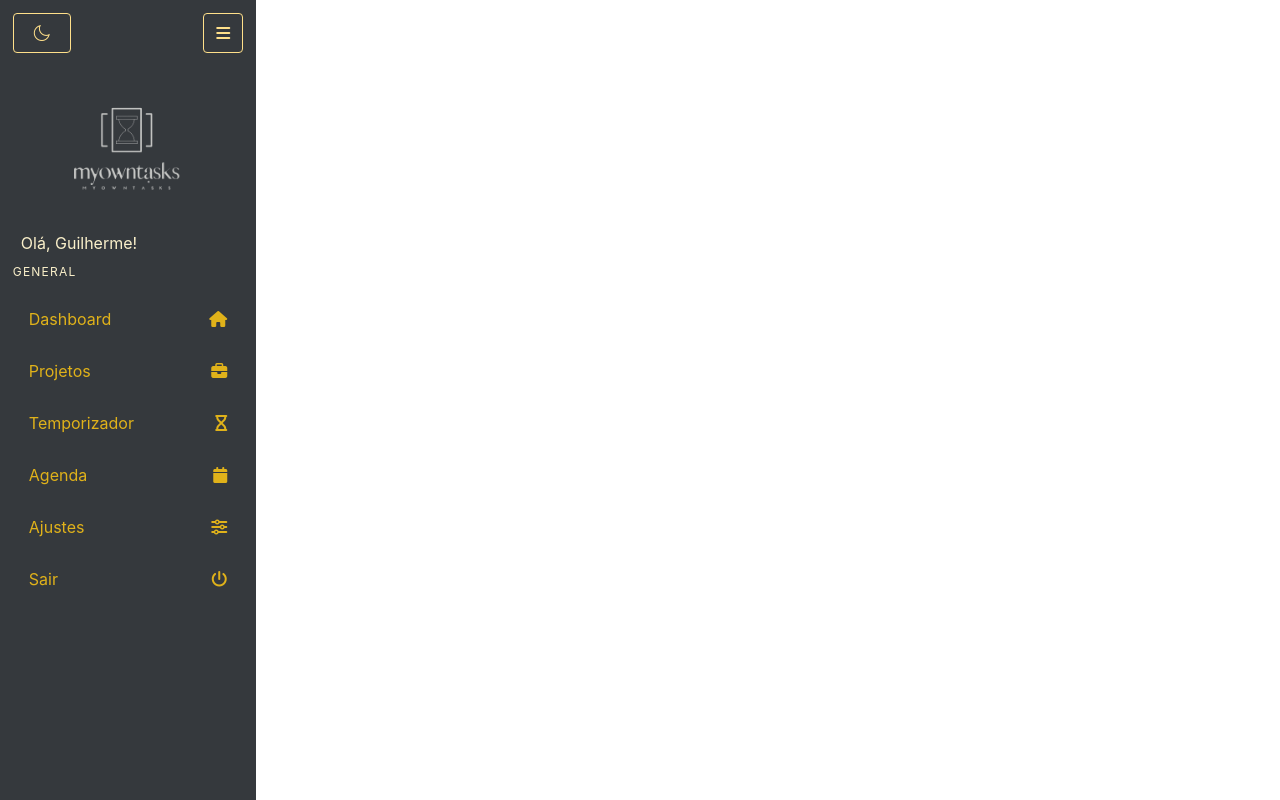
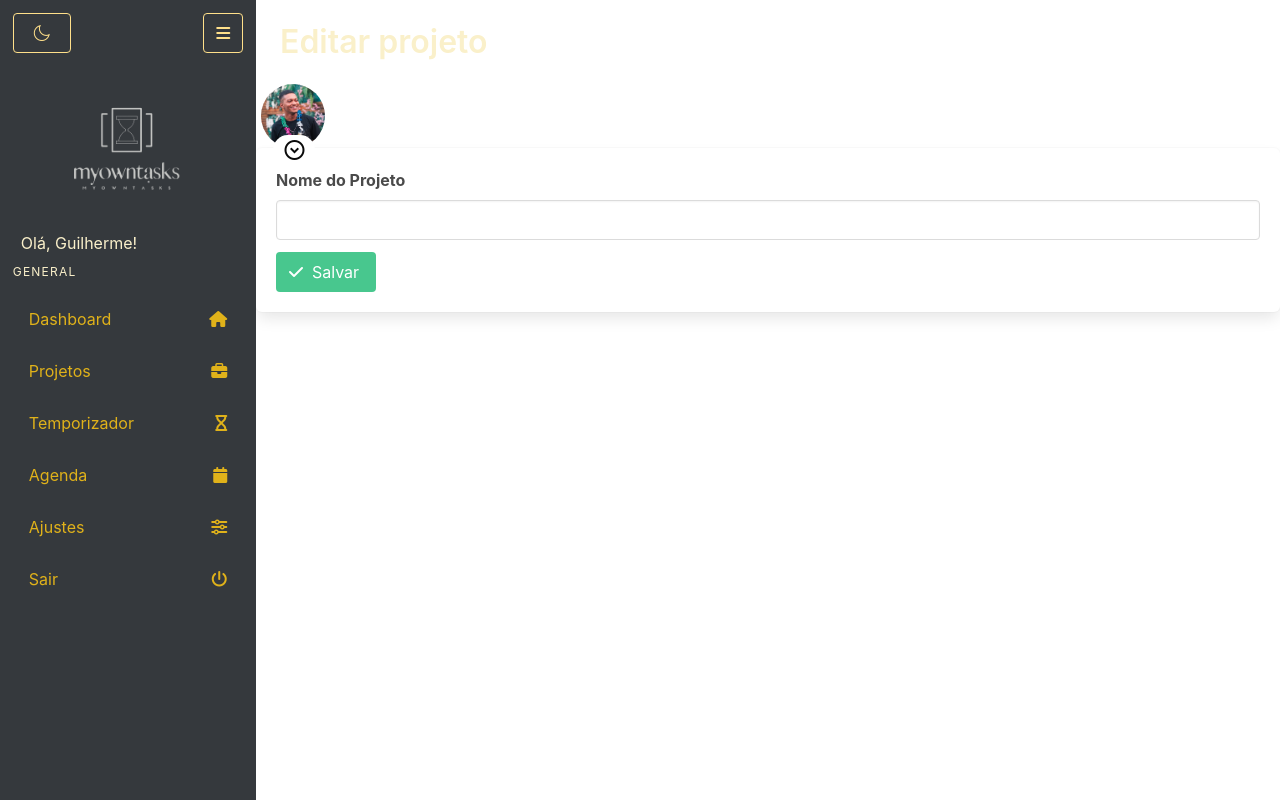
Before and after one commit to guihlsp/myOwnTasks, a Vue app: page /#/projetos/1 in a window 1280 px wide. Built offline with nearby package versions, Linux system fonts and the light colour scheme.

Commit message:
adicionar projeto

```diff
--- a/src/components/Tarefa.vue
+++ b/src/components/Tarefa.vue
@@ -1,7 +1,7 @@
 <template>
     <Box>
         <div class="columns">
-            <div class="column is-7">
+            <div class="column is-7 tarefa">
                 {{tarefa.descricao || "Tarefa sem descrição"}}
             </div>
             <div class="column">
@@ -39,4 +39,9 @@ export default defineComponent({
     color: var(--texto-secundario);
 
 }
+.tarefa{
+    display: flex;
+    align-items: center;
+    justify-content: center;
+}
 </style>
--- a/src/router/index.ts
+++ b/src/router/index.ts
@@ -4,6 +4,8 @@ import Dashboard from '@/views/Dashboard.vue'
 import Configuracoes from '@/views/Configuracoes.vue'
 import Agenda from '@/views/Agenda.vue'
 import Projetos from '@/views/Projetos.vue'
+import Adicionar from '@/views/Projetos/Adicionar.vue'
+import Editar from '@/views/Projetos/Editar.vue'
 
 
 const rotas: RouteRecordRaw[] = [{
@@ -16,6 +18,16 @@ const rotas: RouteRecordRaw[] = [{
     path: '/projetos',
     name: 'Projetos',
     component: Projetos
+},
+{
+    path: '/projetos/adicionar',
+    name: 'Adicionar projeto',
+    component: Adicionar
+},
+{
+    path: '/projetos/:id',
+    name: 'Editar projeto',
+    component: Editar
 },
 {
     path: '/temporizador',
--- a/src/views/Projetos.vue
+++ b/src/views/Projetos.vue
@@ -1,41 +1,33 @@
 <template>
     <Topo>Projetos</Topo>
-    <section class="box projetos">
-        <form @submit.prevent="salvar">
-            <div class="field">
-                <label for="nomeDoProjeto" class="label">
-                    Nome do Projeto
-                </label>
-                <input type="text"
-                class="input"
-                v-model="nomeDoProjeto"
-                id="nomeDoProjeto"
-                />
-            </div>
-            <div class="field">
-                <button class="button is-success" type="submit">
-                    <span class="icon">
-                        <i class="fa fa-check"></i>
-                    </span>
-                    <span>
-                    Salvar
-                    </span>
-                </button>
-            </div>
-        </form>
-    </section>
     <section class="projetos">
+        <div class="adicionar-projeto">
+            <router-link to="/projetos/adicionar" class="button is-success">
+                <span class="icon is-small">
+                    <i class="fas fa-plus"></i>
+                </span>
+                <span>Adicionar projeto</span>
+            </router-link>
+        </div>
         <table class="table is-bordered is-striped is-narrow is-hoverable is-fullwidth tabela">
             <thead>
                 <tr>
                     <th align="center" class="id-column">ID</th>
                     <th>Nome</th>
+                    <th class="acoes-column">Ações</th>
                 </tr>
             </thead>
             <tbody>
                 <tr v-for="projeto in projetos" :key="projeto.id">
                     <td class="id-column">{{projeto.id}}</td>
                     <td>{{projeto.nome}}</td>
+                    <td>
+                        <router-link :to="`/projetos/${projeto.id}`" class="button">
+                            <span class="icon is-small">
+                                <i class="fas fa-pencil-alt"></i>
+                            </span>
+                        </router-link>
+                    </td>
                 </tr>
             </tbody>
         </table>
@@ -52,21 +44,9 @@ export default defineComponent({
     components: {
         Topo
     },
-    data() {
-        return {
-            nomeDoProjeto: "",
-        };
-    },
-    methods: {
-        salvar() {
-            this.store.commit('ADICIONA_PROJETO', this.nomeDoProjeto)
-            this.nomeDoProjeto = "";
-        }
-    },
     setup () {
         const store = useStore()
         return {
-            store,
             projetos: computed(() => store.state.projetos)
         }
     }
@@ -82,13 +62,16 @@ export default defineComponent({
     }
 
     .tabela{
-        margin-top: 5rem;
+        margin-top: 2rem;
     }
     .id-column{
         width: 20%;
         text-align: center;
     }
-    .label{
-        color: var(--texto-primario);
+    .adicionar-projeto {
+        padding: 1%;
+    }
+    .acoes-column{
+        width: 10%;
     }
 </style>
--- /dev/null
+++ b/src/views/Projetos/Adicionar.vue
@@ -0,0 +1,70 @@
+<template>
+    <Topo>Adicionar projeto</Topo>
+    <section class="box projetos">
+        <form @submit.prevent="salvar">
+            <div class="field">
+                <label for="nomeDoProjeto" class="label">
+                    Nome do Projeto
+                </label>
+                <input type="text"
+                class="input"
+                v-model="nomeDoProjeto"
+                id="nomeDoProjeto"
+                />
+            </div>
+            <div class="field">
+                <button class="button is-success" type="submit">
+                    <span class="icon">
+                        <i class="fa fa-check"></i>
+                    </span>
+                    <span>
+                    Salvar
+                    </span>
+                </button>
+            </div>
+        </form>
+    </section>
+</template>
+
+<script lang="ts">
+import { useStore } from '@/store';
+import { defineComponent } from 'vue'
+import Topo from '@/components/Topo.vue'
+
+export default defineComponent({
+    name: "AdicionarProjetos",
+    components: {
+        Topo
+    },
+    data() {
+        return {
+            nomeDoProjeto: "",
+        };
+    },
+    methods: {
+        salvar() {
+            this.store.commit('ADICIONA_PROJETO', this.nomeDoProjeto)
+            this.nomeDoProjeto = "";
+            this.$router.push('/projetos')
+        }
+    },
+    setup () {
+        const store = useStore()
+        return {
+            store
+        }
+    }
+})
+
+</script>
+
+<style scoped>
+    .projetos{
+        padding: 1.25rem;
+        color: var(--texto-primario);
+        background-color: var(--bg-primario);
+    }
+    .label{
+        color: var(--texto-primario);
+    }
+</style>
--- /dev/null
+++ b/src/views/Projetos/Editar.vue
@@ -0,0 +1,70 @@
+<template>
+    <Topo>Editar projeto</Topo>
+    <section class="box projetos">
+        <form @submit.prevent="salvar">
+            <div class="field">
+                <label for="nomeDoProjeto" class="label">
+                    Nome do Projeto
+                </label>
+                <input type="text"
+                class="input"
+                v-model="nomeDoProjeto"
+                id="nomeDoProjeto"
+                />
+            </div>
+            <div class="field">
+                <button class="button is-success" type="submit">
+                    <span class="icon">
+                        <i class="fa fa-check"></i>
+                    </span>
+                    <span>
+                    Salvar
+                    </span>
+                </button>
+            </div>
+        </form>
+    </section>
+</template>
+
+<script lang="ts">
+import { useStore } from '@/store';
+import { defineComponent } from 'vue'
+import Topo from '@/components/Topo.vue'
+
+export default defineComponent({
+    name: "EditarProjetos",
+    components: {
+        Topo
+    },
+    data() {
+        return {
+            nomeDoProjeto: "",
+        };
+    },
+    methods: {
+        salvar() {
+            this.store.commit('ADICIONA_PROJETO', this.nomeDoProjeto)
+            this.nomeDoProjeto = "";
+            this.$router.push('/projetos')
+        }
+    },
+    setup () {
+        const store = useStore()
+        return {
+            store
+        }
+    }
+})
+
+</script>
+
+<style scoped>
+    .projetos{
+        padding: 1.25rem;
+        color: var(--texto-primario);
+        background-color: var(--bg-primario);
+    }
+    .label{
+        color: var(--texto-primario);
+    }
+</style>
```
